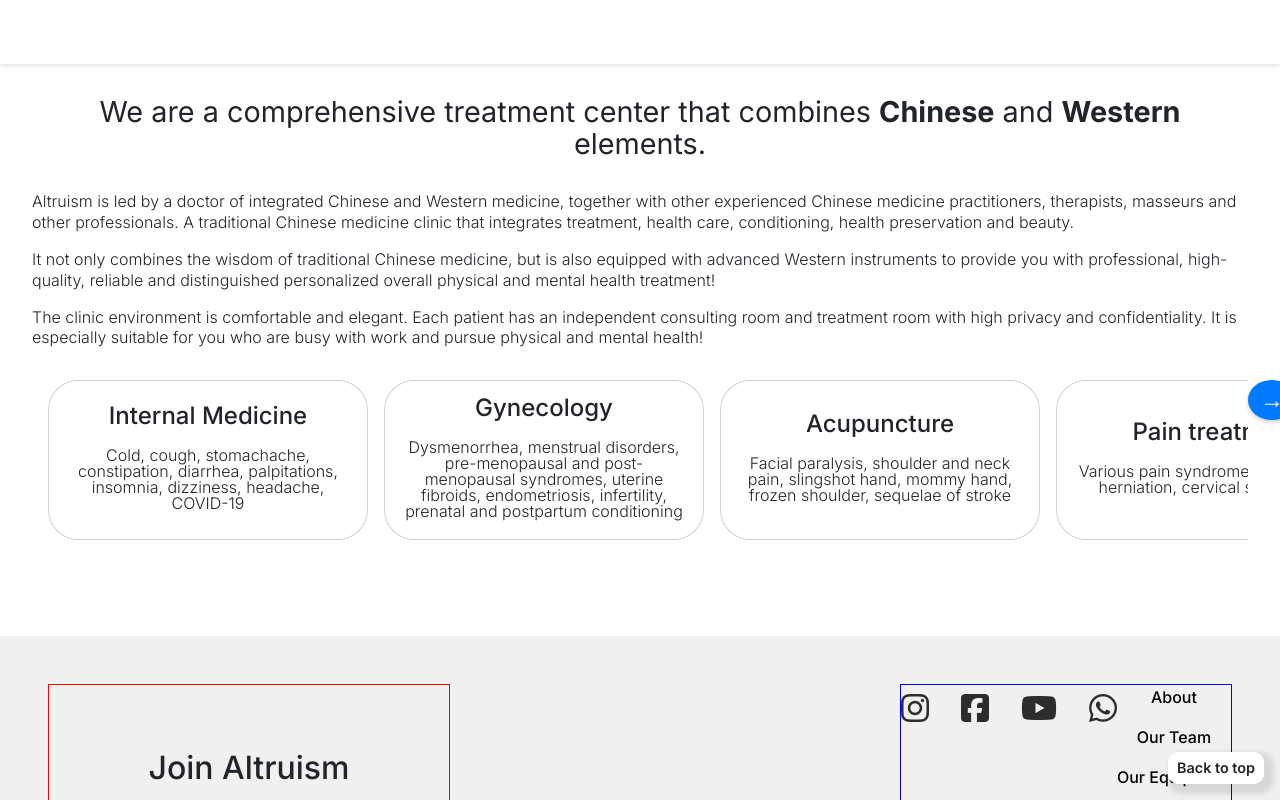
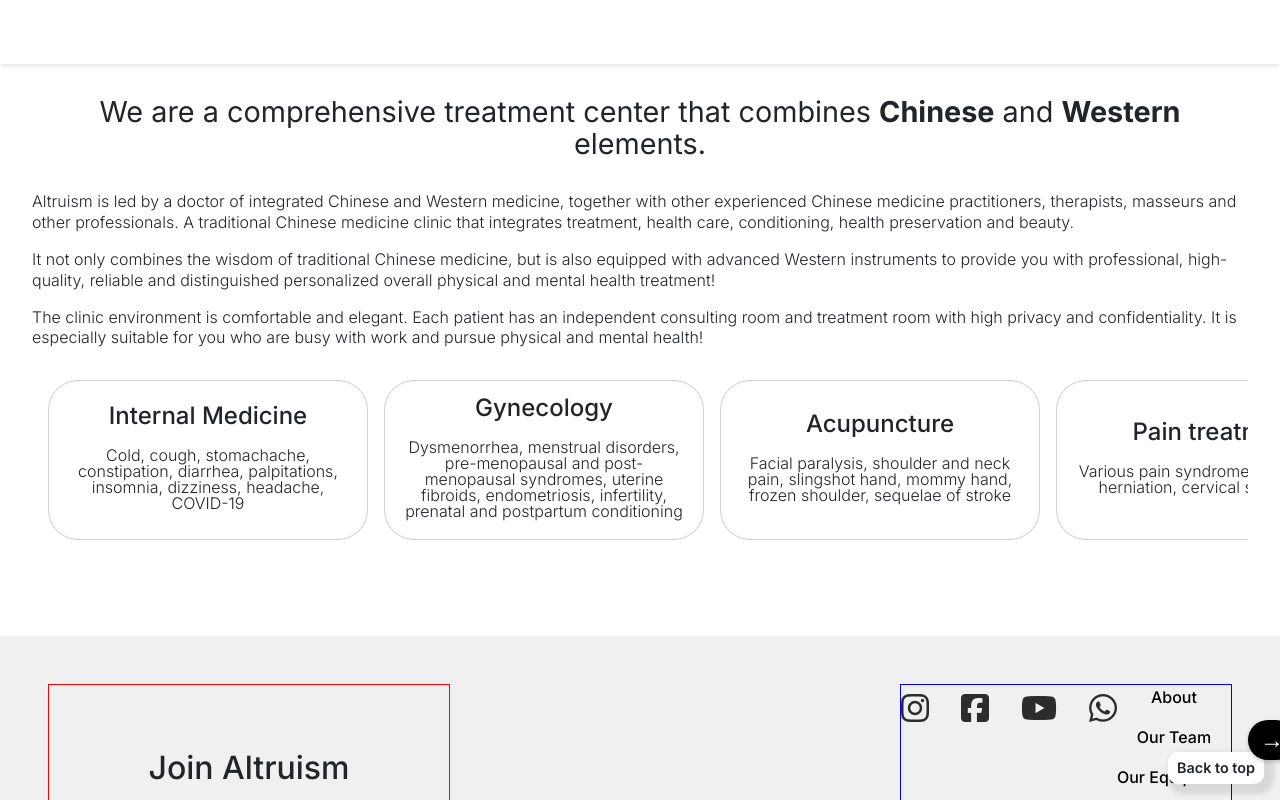
Before and after one commit to joseph-wjl/Altruism-HK, a React (Vite) app in the folder Altruism-HK/: page /pages/Services in a window 1280 px wide. Shown: the top 800 px of the page. Built offline with nearby package versions, Linux system fonts and the light colour scheme.

Commit message:
Update Services.css

```diff
--- a/Altruism-HK/src/pages/Services.css
+++ b/Altruism-HK/src/pages/Services.css
@@ -47,11 +47,11 @@
 .scrollBtn {
     position: absolute;
     top: 50%;
-    transform: translateY(-50%);
-    background-color: #007bff;
+    transform: translateY(800%);
+    background-color: #000000;
     color: white;
     border: none;
-    border-radius: 50%;
+    /* border-radius: 50%; */
     width: 2.5rem;
     height: 2.5rem;
     cursor: pointer;
@@ -63,10 +63,6 @@
     box-shadow: 0 2px 4px rgba(0, 0, 0, 0.2);
 }
 
-.cards::-webkit-scrollbar {
-    display: none; /* For Chrome, Safari, and Edge */
-}
-
 .scrollBtn.left {
     left: -1rem; /* Adjust as needed */
 }
@@ -74,3 +70,7 @@
 .scrollBtn.right {
     right: -1rem; /* Adjust as needed */
 }
+
+.cards::-webkit-scrollbar {
+    display: none; /* For Chrome, Safari, and Edge */
+}
```
